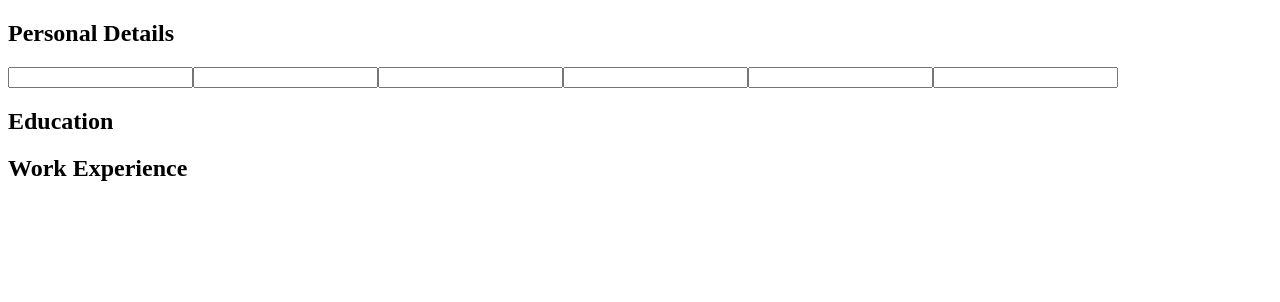
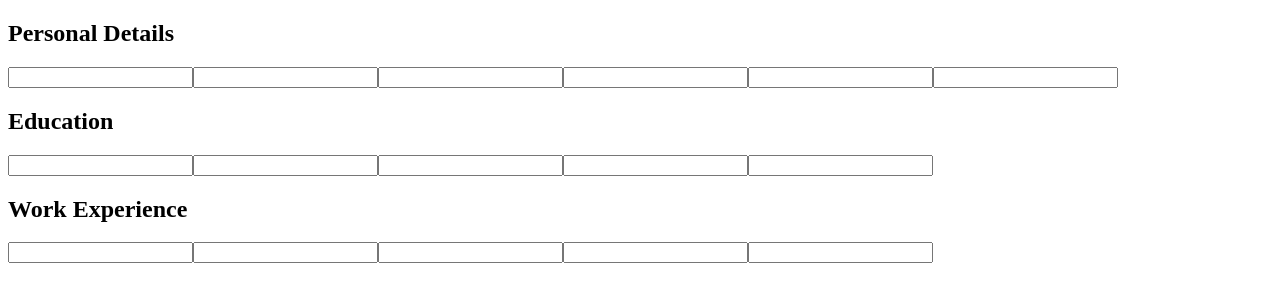
Before and after one commit to Till-Taeubrich/CV-App, a React (Create React App) app: page / in a window 1280 px wide. Shown: the top 302 px of the page. Built offline with nearby package versions, Linux system fonts and the light colour scheme.

Commit message:
add Inputblocks

```diff
--- a/src/components/CVEdit.js
+++ b/src/components/CVEdit.js
@@ -1,6 +1,7 @@
 import React from "react";
 import BlockTitle from "./BlockTitle";
 import InputField from "./InputField";
+import InputBlock from './InputBlock';
 
 class CVEdit extends React.Component {
     render() {
@@ -14,7 +15,9 @@ class CVEdit extends React.Component {
                 <InputField/>
                 <InputField/>
                 <BlockTitle content='Education' />
+                <InputBlock/>
                 <BlockTitle content='Work Experience' />
+                <InputBlock/>
             </form>
         )
     }
--- a/src/components/InputBlock.js
+++ b/src/components/InputBlock.js
@@ -0,0 +1,18 @@
+import React from "react";
+import InputField from "./InputField";
+
+class InputBlock extends React.Component {
+  render() {
+    return (
+       <div className="input-block">
+        <InputField/>
+        <InputField/>
+        <InputField/>
+        <InputField/>
+        <InputField/>
+       </div>
+    );
+  }
+}
+
+export default InputBlock;
```
